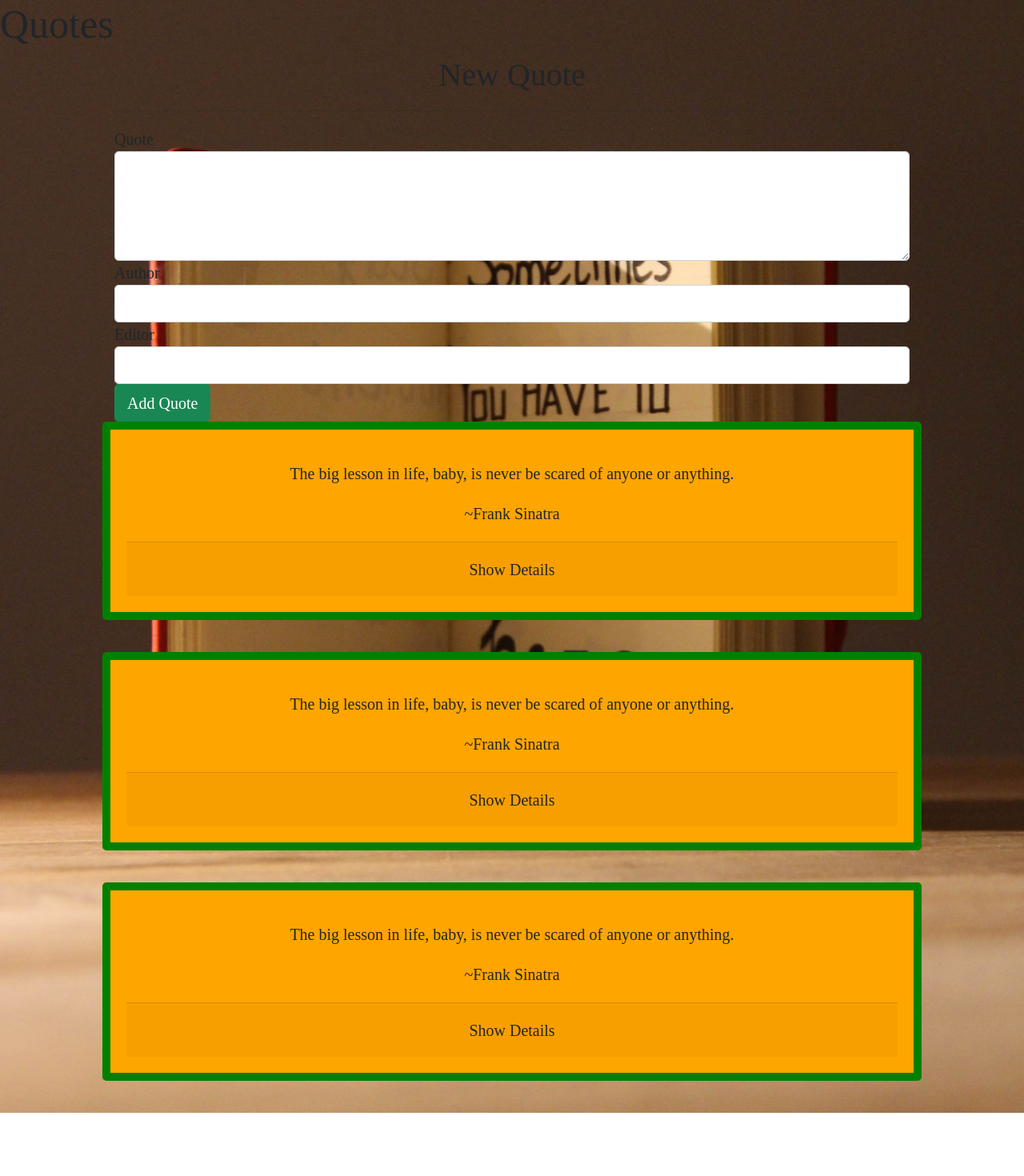
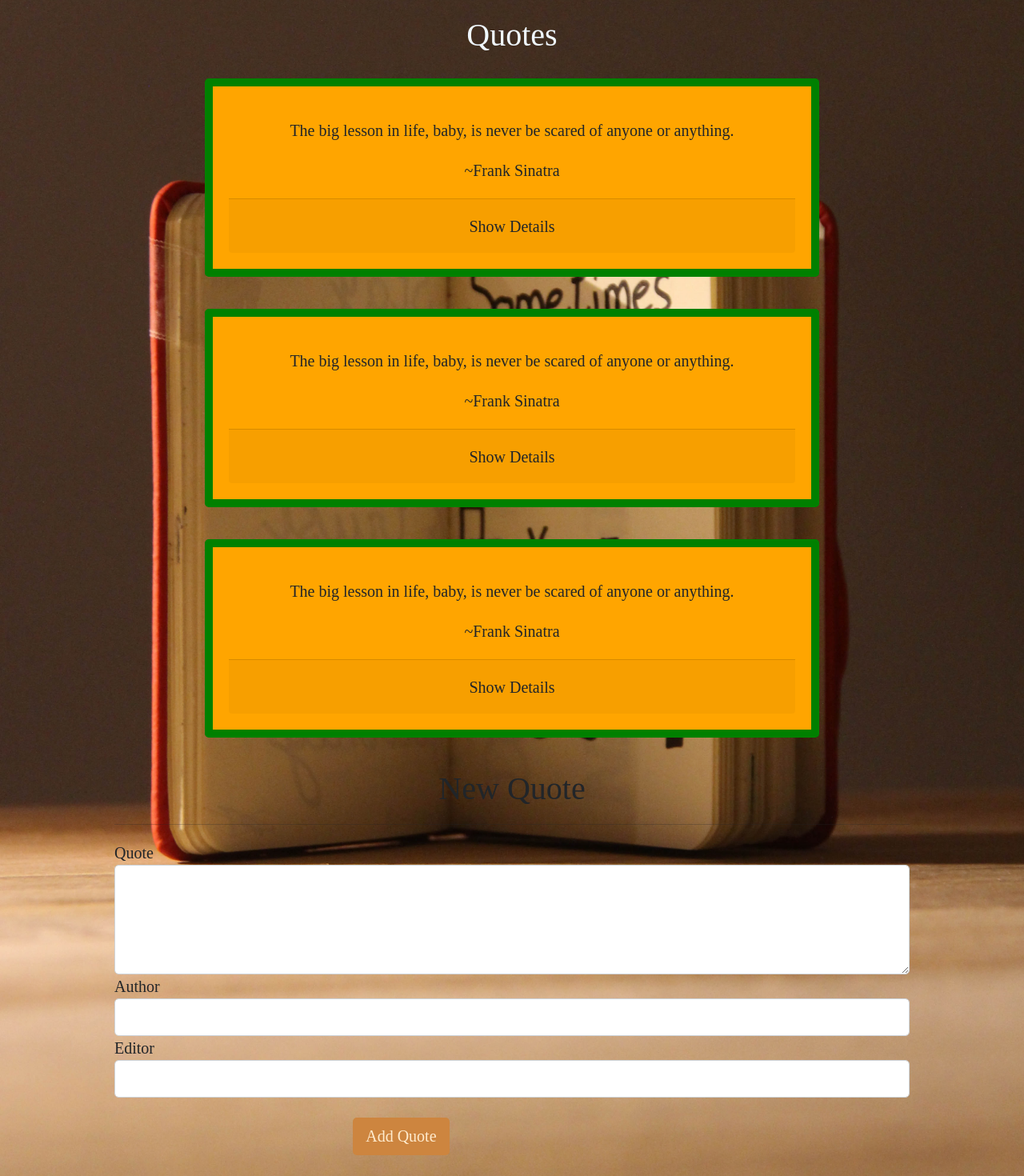
Before and after one commit to Miss-Faith/Quotes, an Angular app: page / in a window 1280 px wide. Shown: the top 1470 px of the page at 80% size. Before the commit the page ends 1391 px from the top, so only its background shows below. Built offline with nearby package versions, Linux system fonts and the light colour scheme; a web font is replaced by a local one.

Commit message:
style form

```diff
--- a/src/app/app.component.html
+++ b/src/app/app.component.html
@@ -1,2 +1 @@
-<h1>Quotes</h1>
 <app-quotes></app-quotes>
--- a/src/app/quote-form/quote-form.component.css
+++ b/src/app/quote-form/quote-form.component.css
@@ -1,3 +1,10 @@
 .container-fluid {
   width: 80%;
 }
+.btn {
+  color: blanchedalmond;
+  background-color:peru;
+  margin-top: 2.5%;
+  margin-left: 30%;
+  margin-right: auto;
+}
--- a/src/app/quote-form/quote-form.component.html
+++ b/src/app/quote-form/quote-form.component.html
@@ -31,6 +31,7 @@
       <input type='date' id="published">
     </div> -->
 
-    <button type="submit" class="btn btn-success">Add Quote</button>
-    </form>
-  </div>
+    <button type="submit" class="btn">Add Quote</button>
+    <br><br>
+  </form>
+</div>
--- a/src/app/quotes/quotes.component.css
+++ b/src/app/quotes/quotes.component.css
@@ -1,3 +1,10 @@
+h1 {
+  color: aliceblue;
+  text-align: center;
+  padding: 20px;
+  font-size: 40px;
+  font-weight: 400;
+}
 .card {
   background-color: orange;
   border: 10px solid green;
@@ -5,7 +12,7 @@
   margin: auto;
   margin-bottom: 40px;
   text-align: center;
-  width: 80%;
+  width: 60%;
 }
 #author {
   text-align: end;
--- a/src/app/quotes/quotes.component.html
+++ b/src/app/quotes/quotes.component.html
@@ -1,5 +1,5 @@
 <div>
-  <app-quote-form (addQuote)="addNewQuote($event)"></app-quote-form>
+  <h1>Quotes</h1>
   <div *ngFor="let quote of quotes; let i = index">
     <div class="col-4" class="card" appCountclicks *ngIf= 'highlighter(i) && quote.upvotes > 0'>
       <div class="card-body" id="quote-box">
@@ -23,4 +23,5 @@
     </div>
     </div>
   </div>
+  <app-quote-form (addQuote)="addNewQuote($event)"></app-quote-form>
 </div>
```
